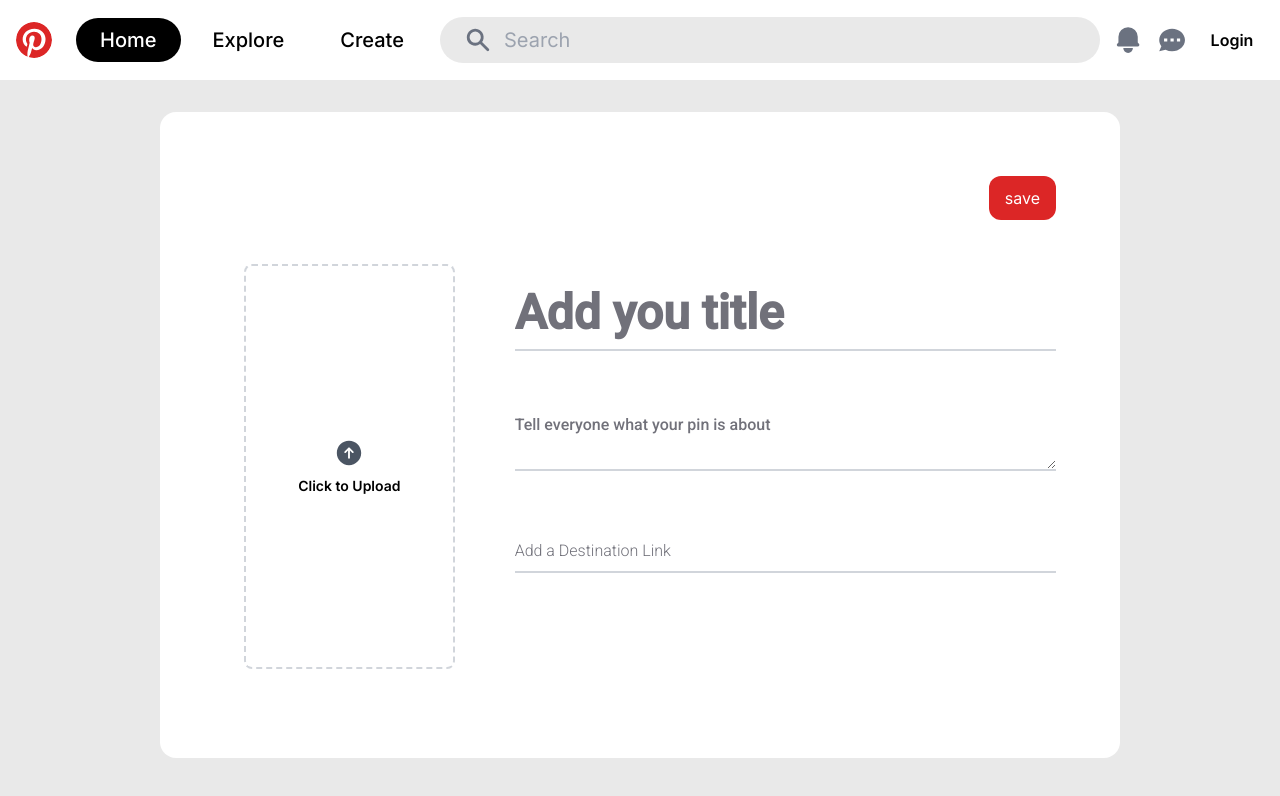
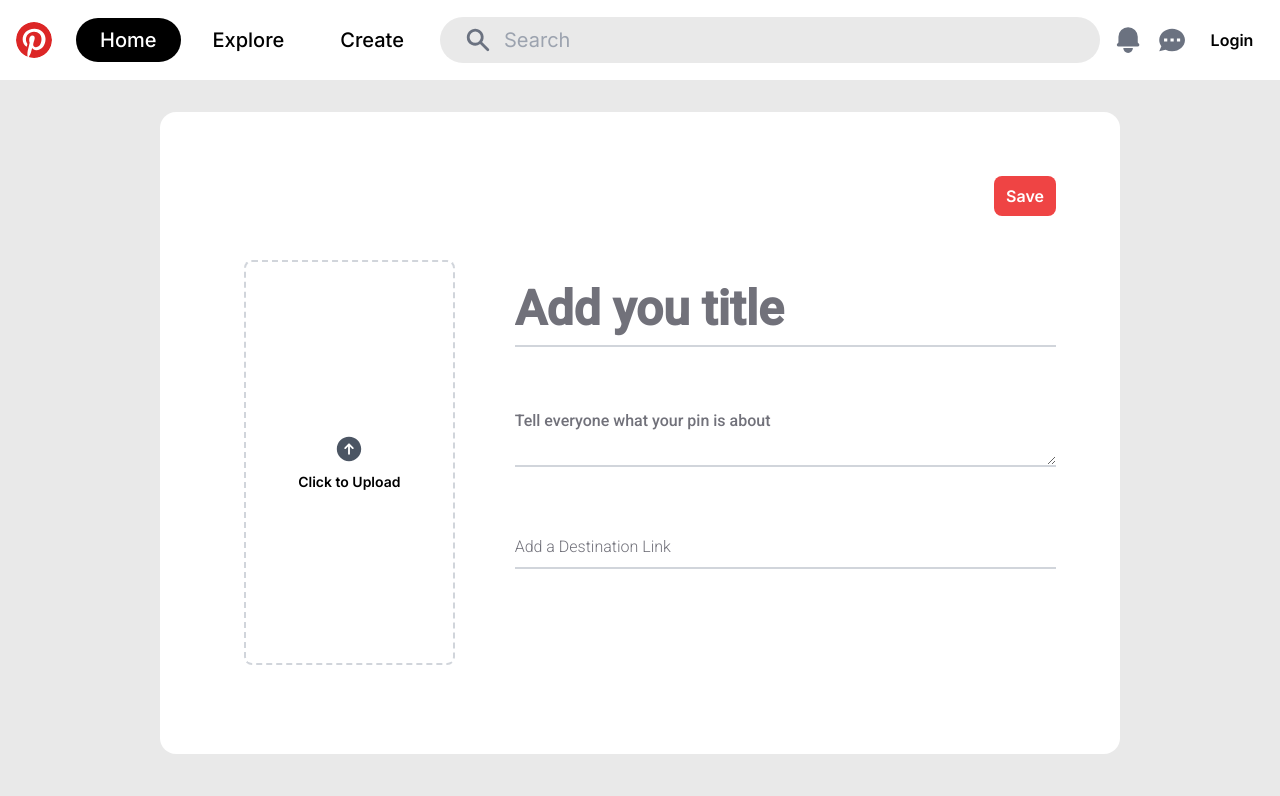
Before and after one commit to anoopraju31/pinfusion, a Next.js app: page /create in a window 1280 px wide. Shown: the top 796 px of the page. Built offline with nearby package versions, Linux system fonts and the light colour scheme; no server answers.

Commit message:
Form Submit

```diff
--- a/src/app/components/Form.tsx
+++ b/src/app/components/Form.tsx
@@ -1,15 +1,13 @@
 'use client'
 
-import React, { useState } from 'react'
+import { useState } from 'react'
+import { useRouter } from 'next/navigation'
 import { useSession } from 'next-auth/react'
+import { getDownloadURL, getStorage, ref, uploadBytes } from 'firebase/storage'
+import { doc, getFirestore, setDoc } from 'firebase/firestore'
+import { ImSpinner6 } from 'react-icons/im'
+import app from '../firebase'
 import { ImageUpload, InputField, UserTag } from '.'
-
-type FormType = {
-	title: string
-	description: string
-	destinationLink: string
-	image: File | null
-}
 
 const Form = () => {
 	const [form, setForm] = useState<FormType>({
@@ -18,6 +16,11 @@ const Form = () => {
 		destinationLink: '',
 		image: null,
 	})
+	const [loading, setLoading] = useState(false)
+	const { data: session } = useSession()
+	const router = useRouter()
+
+	// Function to handle input change
 	const handleInputChange = (
 		fieldName: 'title' | 'description' | 'destinationLink' | 'image',
 		e: React.ChangeEvent<HTMLTextAreaElement | HTMLInputElement>,
@@ -29,18 +32,61 @@ const Form = () => {
 		} else setForm((prevForm) => ({ ...prevForm, [fieldName]: e.target.value }))
 	}
 
+	const handleSubmit = () => {
+		setLoading(true)
+		const db = getFirestore(app)
+		const postId = Date.now().toString()
+		const storage = getStorage(app)
+		const storageRef = ref(storage, form.image?.name)
+
+		uploadBytes(storageRef, form.image as File)
+			.then((snapshot) => {
+				console.log('Uploaded a blob or file!')
+			})
+			.then((res) => {
+				console.log(res)
+
+				getDownloadURL(storageRef).then(async (url) => {
+					const post = {
+						title: form.title,
+						description: form.description,
+						link: form.destinationLink,
+						image: url,
+						username: session?.user?.name,
+						email: session?.user?.email,
+						userImage: session?.user?.image,
+						id: postId,
+					}
+
+					await setDoc(doc(db, 'posts', postId), post).then((res) => {
+						setLoading(false)
+						router.push('/user/' + session?.user?.email)
+					})
+				})
+			})
+	}
+
 	return (
 		<section className='p-6 md:p-16 bg-white md:rounded-2xl'>
-			{/* Loading */}
-			<div className='mb-6 flex justify-end'>
-				<button className='py-2.5 px-4 bg-red-600 rounded-xl text-white'>
-					save
+			{/* Save button & Loading */}
+			<div className='flex justify-end mb-6'>
+				<button
+					onClick={handleSubmit}
+					className='bg-red-500 p-2 text-white font-semibold px-3 rounded-lg flex items-center justify-between gap-1'>
+					{loading && (
+						<div className='animate-spin duration-1000 ease-in-out'>
+							<span>
+								<ImSpinner6 />
+							</span>
+						</div>
+					)}
+					<span>Save</span>
 				</button>
 			</div>
 
 			<form className='grid grid-cols-1 lg:grid-cols-3 lg:gap-10'>
 				{/* Image Upload */}
-				<ImageUpload />
+				<ImageUpload handleImageChange={setForm} />
 
 				{/* User Inputs */}
 				<div className='col-span-2'>
--- a/src/app/components/ImageUpload.tsx
+++ b/src/app/components/ImageUpload.tsx
@@ -5,14 +5,20 @@ import React, { useState } from 'react'
 import { HiArrowUpCircle } from 'react-icons/hi2'
 import { FaTrash } from 'react-icons/fa'
 
-const ImageUpload = () => {
+type ImageUploadProps = {
+	handleImageChange: React.Dispatch<React.SetStateAction<FormType>>
+}
+
+const ImageUpload = ({ handleImageChange }: ImageUploadProps) => {
 	const [selectedFile, setSelectedFile] = useState<File | null>(null)
 
 	const handleChange = (e: React.ChangeEvent<HTMLInputElement>) => {
 		const target = e.target as HTMLInputElement
 		const files = Array.from(target.files as FileList)
 		setSelectedFile(files[0])
+		handleImageChange((prev) => ({ ...prev, image: files[0] }))
 	}
+
 	return (
 		<div
 			className={`w-full ${selectedFile ? ' h-auto' : 'h-[450px]'} rounded-lg`}>
--- /dev/null
+++ b/type.d.ts
@@ -0,0 +1,6 @@
+type FormType = {
+	title: string
+	description: string
+	destinationLink: string
+	image: File | null
+}
```
